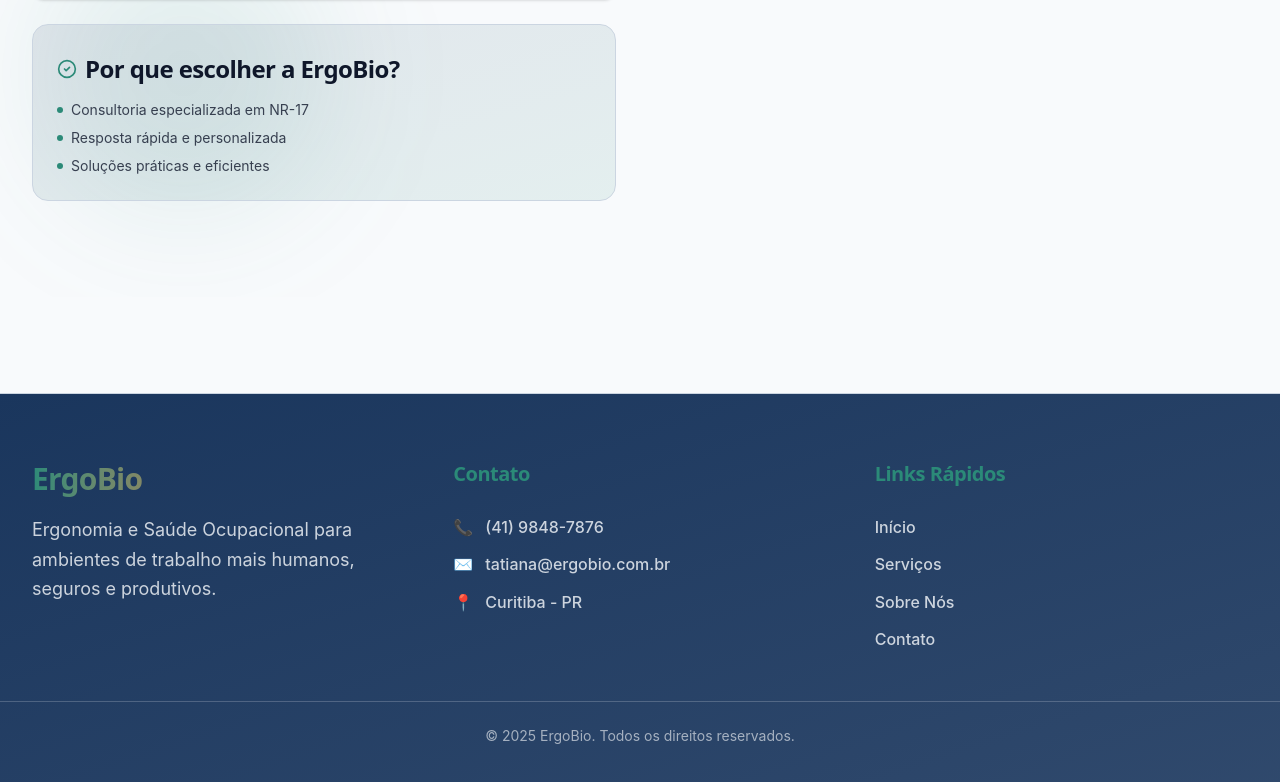
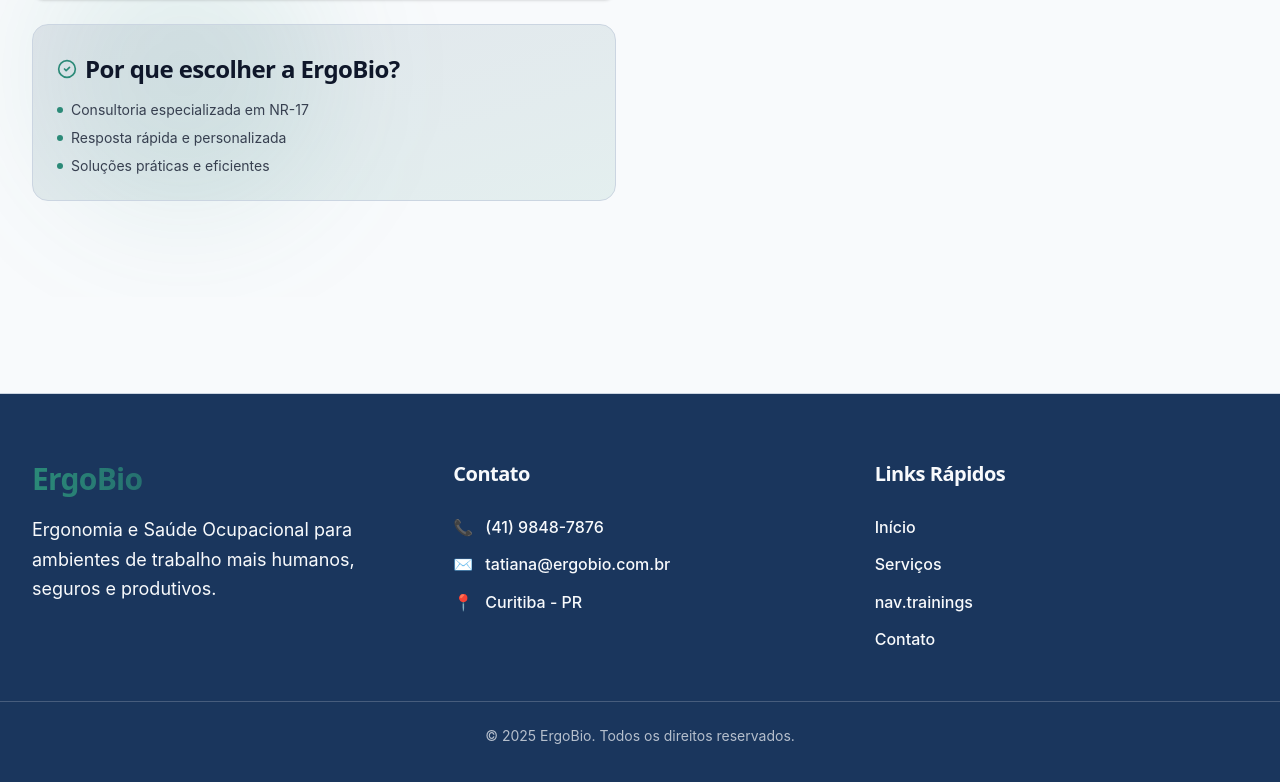
Before and after one commit to ruitobias-eng/ergobio-website, a React (Vite) app: page /contact in a window 1280 px wide. Shown: the part 1282-2064 px from the top of the page. Built offline with nearby package versions, Linux system fonts and the light colour scheme.

Commit message:
second commit

```diff
--- a/src/App.css
+++ b/src/App.css
@@ -2,6 +2,33 @@
 @tailwind base;
 @tailwind components;
 @tailwind utilities;
+
+/* ===========================================================
+   🎨 VARIÁVEIS DE COR GLOBAL (DEFINIÇÃO)
+   =========================================================== */
+
+/* CORREÇÃO CRÍTICA: Substituído theme(...) por var(...) para referenciar as variáveis nativas
+   geradas pelo Tailwind. Isso resolve o erro de build. */
+
+:root {
+  /* Referenciando as variáveis nativas do Tailwind. Assumindo que seu tailwind.config.js
+     define colors.primary, colors.secondary, etc., que se traduzem em --primary, --secondary, etc. */
+  --cor-primaria: var(--primary);
+  --cor-secundaria: var(--secondary);
+  --cor-contraste: var(--contraste);
+  --card: var(--card);
+  --muted: var(--muted);
+}
+
+.dark {
+  /* Referenciando as variáveis nativas do Tailwind para o dark mode */
+  --cor-primaria: var(--primary);
+  --cor-secundaria: var(--secondary);
+  --cor-contraste: var(--contraste);
+  --card: var(--card);
+  --muted: var(--muted);
+}
+
 
 /* ===========================================================
    🎯 CORREÇÕES E GRADIENTES ADAPTATIVOS
@@ -9,10 +36,12 @@
 
 /* 🌈 Gradientes adaptativos para componentes */
 .gradient-light-intense {
+  /* Mantido, agora usando --cor-primaria resolvida */
   background: linear-gradient(135deg, var(--cor-primaria, #0ea5e9) 0%, #1e3a5f 100%);
 }
 
 .gradient-dark-subtle {
+  /* Mantido, agora usando --cor-primaria resolvida */
   background: linear-gradient(135deg, var(--cor-primaria, #0ea5e9) 0%, #2d4a6b 100%);
 }
 
@@ -20,33 +49,35 @@
 .text-gradient-ergo,
 .text-gradient-ergo-light,
 .text-gradient-ergo-dark {
+  /* Mantido, agora usando --cor-secundaria e --cor-contraste resolvidas */
   background: linear-gradient(135deg, var(--cor-secundaria, #22d3ee) 0%, var(--cor-contraste, #a855f7) 100%);
   -webkit-background-clip: text;
   -webkit-text-fill-color: transparent;
   background-clip: text;
 }
 
-/* 🎪 Cards com gradiente */
+/* 🎪 Cards com gradiente - Mantido */
 .card-gradient-light {
-  background: linear-gradient(135deg, var(--card, #f3f4f6) 0%, var(--muted, #e5e7eb) 100%);
+  background: linear-gradient(135deg, var(--card) 0%, var(--muted) 100%);
 }
 
 .card-gradient-dark {
-  background: linear-gradient(135deg, var(--card, #1f2937) 0%, var(--muted, #374151) 50%);
+  background: linear-gradient(135deg, var(--card) 0%, var(--muted) 50%);
 }
+
 
 /* ===========================================================
    🚀 PERFORMANCE E OTIMIZAÇÃO
    =========================================================== */
 
-/* 📱 Melhorias mobile */
+/* 📱 Melhorias mobile - Mantido */
 @media (max-width: 768px) {
   .blur-3xl {
     filter: blur(40px);
   }
 }
 
-/* 🖨️ Estilos de impressão */
+/* 🖨️ Estilos de impressão - Mantido */
 @media print {
   * {
     @apply text-black bg-white;
@@ -67,7 +98,7 @@
   }
 }
 
-/* 🎯 Acessibilidade */
+/* 🎯 Acessibilidade (prefere-reduced-motion) - Mantido */
 @media (prefers-reduced-motion: reduce) {
   *,
   *::before,
@@ -85,7 +116,7 @@
   }
 }
 
-/* 🔥 Correções de contraste */
+/* 🔥 Correções de contraste - Mantido */
 .force-light-bg {
   background-color: oklch(1 0 0) !important;
 }
@@ -94,12 +125,12 @@
   background-color: oklch(0.12 0.02 260) !important;
 }
 
-/* 🎨 Contraste de imagens no modo escuro */
+/* 🎨 Contraste de imagens no modo escuro - Mantido */
 .dark img {
   filter: brightness(0.9) contrast(1.1);
 }
 
-/* 📏 Tipografia responsiva */
+/* 📏 Tipografia responsiva - Mantido */
 @media (min-width: 1024px) {
   h1 {
     @apply text-5xl lg:text-6xl;
@@ -110,7 +141,7 @@
   }
 }
 
-/* 🌀 Hover effects */
+/* 🌀 Hover effects - Mantido */
 .hover-lift {
   @apply transition-transform duration-300 ease-out;
 }
--- a/src/Layout.jsx
+++ b/src/Layout.jsx
@@ -58,8 +58,8 @@ export default function Layout({ children }) {
       action: () => scrollToSection("servicos")
     },
     {
-      label: t("nav.about"),
-      action: () => scrollToSection("sobre")
+      label: t("nav.trainings"), // Adicionado link para Treinamentos
+      action: () => scrollToSection("treinamentos")
     },
     {
       label: t("nav.contact"),
@@ -68,6 +68,7 @@ export default function Layout({ children }) {
   ];
 
   // Escolhe a logo baseada no tema
+  // Nota: A troca de logo já é feita pelo React/state, mas a animação de opacidade ajuda na transição visual.
   const currentLogo = isDarkMode ? LogoDark : LogoLight;
 
   return (
@@ -87,7 +88,11 @@ export default function Layout({ children }) {
               onClick={() => window.scrollTo({ top: 0, behavior: "smooth" })}
               className="transition-all hover:opacity-80 flex items-center hover:scale-105 duration-300"
             >
-              <img
+              <motion.img
+                key={isDarkMode ? 'dark' : 'light'} // Key para forçar a animação
+                initial={{ opacity: 0.5 }}
+                animate={{ opacity: 1 }}
+                transition={{ duration: 0.3 }}
                 src={currentLogo}
                 alt="ErgoBio Logo"
                 className="h-10 md:h-12 w-auto"
@@ -100,7 +105,8 @@ export default function Layout({ children }) {
                 <motion.button
                   key={index}
                   onClick={link.action}
-                  className="text-foreground dark:text-foreground/90 hover:text-secondary dark:hover:text-secondary/80 transition-all font-semibold text-[15px] tracking-wide"
+                  // Contraste ajustado para full foreground
+                  className="text-foreground hover:text-secondary dark:hover:text-secondary transition-all font-semibold text-[15px] tracking-wide"
                   whileHover={{ scale: 1.05, y: -2 }}
                   transition={{ duration: 0.2 }}
                 >
@@ -134,7 +140,7 @@ export default function Layout({ children }) {
                       exit={{ rotate: -90, opacity: 0 }}
                       transition={{ duration: 0.4 }}
                     >
-                      <Moon className="w-5 h-5 text-primary dark:text-primary/80" />
+                      <Moon className="w-5 h-5 text-primary" />
                     </motion.div>
                   )}
                 </AnimatePresence>
@@ -145,7 +151,8 @@ export default function Layout({ children }) {
                 <select
                   value={language}
                   onChange={(e) => setLanguage(e.target.value)}
-                  className="bg-card dark:bg-card/80 border border-secondary/50 dark:border-secondary/40 text-foreground dark:text-foreground/90 rounded-xl px-3 py-2 text-sm font-medium focus:outline-none focus:ring-2 focus:ring-secondary/30 dark:focus:ring-secondary/20 backdrop-blur-sm transition-all duration-300"
+                  // Ajustado contraste e foco do seletor
+                  className="bg-card dark:bg-card/90 border border-secondary/50 dark:border-secondary/40 text-foreground rounded-xl px-3 py-2 text-sm font-medium focus:outline-none focus:ring-2 focus:ring-secondary/50 dark:focus:ring-secondary/40 backdrop-blur-sm transition-all duration-300"
                 >
                   <option value="pt-BR">🇧🇷 PT</option>
                   <option value="en">🇺🇸 EN</option>
@@ -160,7 +167,8 @@ export default function Layout({ children }) {
               >
                 <Button
                   onClick={() => scrollToSection("contato")}
-                  className="bg-gradient-to-r from-secondary to-accent dark:from-secondary/80 dark:to-accent/80 hover:from-secondary/90 hover:to-accent/90 dark:hover:from-secondary/70 dark:hover:to-accent/70 text-primary-foreground font-bold shadow-lg hover:shadow-xl dark:hover:shadow-2xl transition-all duration-300 px-6 py-2 rounded-xl"
+                  // CORREÇÃO CRÍTICA: Substituído 'accent' por 'contraste'
+                  className="bg-gradient-to-r from-secondary to-contraste dark:from-secondary/80 dark:to-contraste/80 hover:from-secondary/90 hover:to-contraste/90 dark:hover:from-secondary/70 dark:hover:to-contraste/70 text-primary-foreground font-bold shadow-lg hover:shadow-xl dark:hover:shadow-2xl transition-all duration-300 px-6 py-2 rounded-xl"
                 >
                   {t("nav.proposal")}
                 </Button>
@@ -170,7 +178,8 @@ export default function Layout({ children }) {
             {/* BOTÃO MOBILE */}
             <motion.button
               onClick={() => setIsMobileMenuOpen(!isMobileMenuOpen)}
-              className="md:hidden text-foreground dark:text-foreground/90 p-2 bg-card/80 dark:bg-card/70 rounded-xl backdrop-blur-sm border border-border"
+              // Contraste ajustado
+              className="md:hidden text-foreground p-2 bg-card/80 dark:bg-card/70 rounded-xl backdrop-blur-sm border border-border"
               whileTap={{ scale: 0.9 }}
             >
               {isMobileMenuOpen ? <X className="w-6 h-6" /> : <Menu className="w-6 h-6" />}
@@ -193,7 +202,8 @@ export default function Layout({ children }) {
                   <motion.button
                     key={index}
                     onClick={link.action}
-                    className="block w-full text-left text-foreground dark:text-foreground/90 hover:text-secondary dark:hover:text-secondary/80 transition-all font-semibold py-3 text-lg border-b border-border last:border-b-0"
+                    // Contraste ajustado para full foreground
+                    className="block w-full text-left text-foreground hover:text-secondary dark:hover:text-secondary transition-all font-semibold py-3 text-lg border-b border-border last:border-b-0"
                     whileHover={{ scale: 1.02, x: 5 }}
                     transition={{ duration: 0.2 }}
                   >
@@ -205,10 +215,10 @@ export default function Layout({ children }) {
                   {/* Botão de tema no mobile */}
                   <motion.button
                     onClick={toggleTheme}
-                    className="flex items-center justify-center gap-2 flex-1 bg-muted dark:bg-muted/80 text-foreground dark:text-foreground/90 rounded-xl py-3 font-semibold transition-all hover:bg-muted/80 dark:hover:bg-muted/60 border border-border"
+                    className="flex items-center justify-center gap-2 flex-1 bg-muted dark:bg-muted/80 text-foreground rounded-xl py-3 font-semibold transition-all hover:bg-muted/80 dark:hover:bg-muted/60 border border-border"
                     whileHover={{ scale: 1.02 }}
                   >
-                    {isDarkMode ? <Sun className="w-5 h-5" /> : <Moon className="w-5 h-5" />}
+                    {isDarkMode ? <Sun className="w-5 h-5 text-amber-500" /> : <Moon className="w-5 h-5 text-primary" />}
                     {isDarkMode ? "Modo Claro" : "Modo Escuro"}
                   </motion.button>
 
@@ -217,7 +227,8 @@ export default function Layout({ children }) {
                     <select
                       value={language}
                       onChange={(e) => setLanguage(e.target.value)}
-                      className="w-full bg-card dark:bg-card/80 border border-secondary/50 dark:border-secondary/40 text-foreground dark:text-foreground/90 rounded-xl px-3 py-3 text-sm font-semibold"
+                      // Contraste ajustado no mobile
+                      className="w-full bg-card dark:bg-card/90 border border-secondary/50 dark:border-secondary/40 text-foreground rounded-xl px-3 py-3 text-sm font-semibold"
                     >
                       <option value="pt-BR">🇧🇷 PT</option>
                       <option value="en">🇺🇸 EN</option>
@@ -229,7 +240,8 @@ export default function Layout({ children }) {
                 <motion.div whileHover={{ scale: 1.02 }} transition={{ duration: 0.2 }}>
                   <Button
                     onClick={() => scrollToSection("contato")}
-                    className="w-full bg-gradient-to-r from-secondary to-accent dark:from-secondary/80 dark:to-accent/80 hover:from-secondary/90 hover:to-accent/90 dark:hover:from-secondary/70 dark:hover:to-accent/70 text-primary-foreground font-bold py-3 rounded-xl mt-4 shadow-lg hover:shadow-xl"
+                    // CORREÇÃO CRÍTICA: Substituído 'accent' por 'contraste'
+                    className="w-full bg-gradient-to-r from-secondary to-contraste dark:from-secondary/80 dark:to-contraste/80 hover:from-secondary/90 hover:to-contraste/90 dark:hover:from-secondary/70 dark:hover:to-contraste/70 text-primary-foreground font-bold py-3 rounded-xl mt-4 shadow-lg hover:shadow-xl"
                   >
                     {t("nav.proposal")}
                   </Button>
@@ -244,40 +256,48 @@ export default function Layout({ children }) {
       <main className="pt-20">{children}</main>
 
       {/* === FOOTER === */}
-      <footer className="bg-gradient-to-br from-primary to-primary/90 dark:from-primary/80 dark:to-primary/70 text-primary-foreground py-16 border-t border-border mt-24">
+      <footer
+        // CORREÇÃO: Usando primary/background para um footer com contraste consistente e cores ajustadas
+        className="bg-primary dark:bg-background/90 text-primary-foreground py-16 border-t border-border mt-24"
+      >
         <div className="max-w-7xl mx-auto px-6 lg:px-8 grid md:grid-cols-3 gap-12">
           <div>
-            <h3 className="text-3xl font-bold mb-4 bg-gradient-to-r from-secondary to-accent dark:from-secondary/80 dark:to-accent/80 bg-clip-text text-transparent">
+            {/* CORREÇÃO: Gradiente de texto usando contraste em vez de accent */}
+            <h3 className="text-3xl font-bold mb-4 bg-gradient-to-r from-secondary to-contraste dark:from-secondary/80 dark:to-contraste/80 bg-clip-text text-transparent">
               ErgoBio
             </h3>
-            <p className="text-primary-foreground/80 dark:text-primary-foreground/90 text-lg leading-relaxed">
+            {/* CORREÇÃO: Cor do texto ajustada para primary-foreground para legibilidade */}
+            <p className="text-primary-foreground dark:text-foreground/90 text-lg leading-relaxed">
               Ergonomia e Saúde Ocupacional para ambientes de trabalho mais humanos, seguros e produtivos.
             </p>
           </div>
 
           <div>
-            <h4 className="text-xl font-bold mb-6 text-secondary dark:text-secondary/80">{t("nav.contact")}</h4>
-            <ul className="space-y-3 text-primary-foreground/80 dark:text-primary-foreground/90">
+            {/* CORREÇÃO: Título usando contraste para ser vibrante e ter contraste no footer escuro */}
+            <h4 className="text-xl font-bold mb-6 text-contraste dark:text-contraste/80">{t("nav.contact")}</h4>
+            <ul className="space-y-3 text-primary-foreground dark:text-foreground/90">
               <li className="flex items-center gap-3 font-medium">
-                <span className="text-secondary dark:text-secondary/80">📞</span> (41) 9848-7876
+                <span className="text-secondary dark:text-contraste">📞</span> (41) 9848-7876
               </li>
               <li className="flex items-center gap-3 font-medium">
-                <span className="text-secondary dark:text-secondary/80">✉️</span> tatiana@ergobio.com.br
+                <span className="text-secondary dark:text-contraste">✉️</span> tatiana@ergobio.com.br
               </li>
               <li className="flex items-center gap-3 font-medium">
-                <span className="text-secondary dark:text-secondary/80">📍</span> Curitiba - PR
+                <span className="text-secondary dark:text-contraste">📍</span> Curitiba - PR
               </li>
             </ul>
           </div>
 
           <div>
-            <h4 className="text-xl font-bold mb-6 text-secondary dark:text-secondary/80">Links Rápidos</h4>
-            <ul className="space-y-3 text-primary-foreground/80 dark:text-primary-foreground/90">
+            {/* CORREÇÃO: Título usando contraste */}
+            <h4 className="text-xl font-bold mb-6 text-contraste dark:text-contraste/80">Links Rápidos</h4>
+            <ul className="space-y-3 text-primary-foreground dark:text-foreground/90">
               {navLinks.map((link, index) => (
                 <li key={index}>
                   <button
                     onClick={link.action}
-                    className="font-medium hover:text-secondary dark:hover:text-secondary/80 transition-all duration-300 hover:translate-x-1 block"
+                    // Hover ajustado para contraste
+                    className="font-medium hover:text-secondary dark:hover:text-secondary transition-all duration-300 hover:translate-x-1 block"
                   >
                     {link.label}
                   </button>
@@ -287,7 +307,7 @@ export default function Layout({ children }) {
           </div>
         </div>
 
-        <div className="mt-12 border-t border-primary-foreground/20 dark:border-primary-foreground/30 pt-6 text-center text-primary-foreground/60 dark:text-primary-foreground/70 text-sm">
+        <div className="mt-12 border-t border-primary-foreground/20 dark:border-foreground/30 pt-6 text-center text-primary-foreground/70 dark:text-foreground/80 text-sm">
           © 2025 ErgoBio. {t("footer.rights")}
         </div>
       </footer>
```
